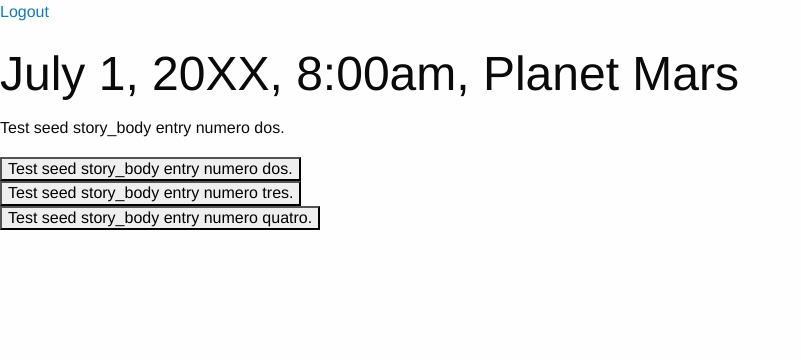
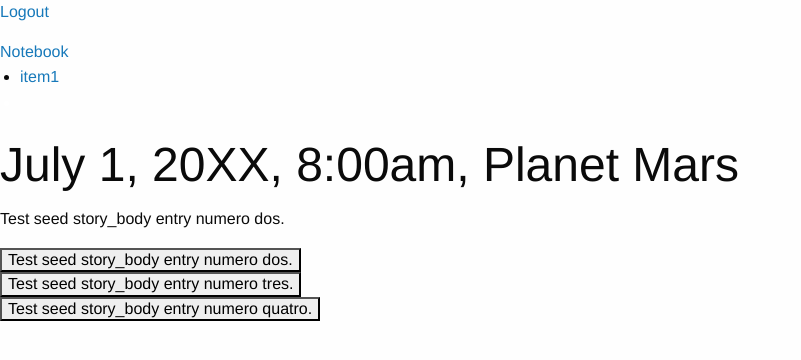
Before and after one commit to AndrewDESmith/PsychoAdventureRedux, a Rails app: page /scenes/1 in a window 1280 px wide. Shown: the top 360 px of the page, without its empty margins (0-801 px from the left). Run offline with Rails 7, Linux system fonts and the light colour scheme; the visitor is signed in with stand-in values (Sample User, id 1); data comes from the database, SQL or seed files in the repository; style sheets or scripts are compiled from the project's sources; parts of the project's set-up code (start-up, migrations or seed data) failed here and were passed over; some libraries are stand-ins or nearby versions.

Commit message:
Adding the Notebook on scenes show pages

```diff
--- a/app/controllers/scenes_controller.rb
+++ b/app/controllers/scenes_controller.rb
@@ -6,13 +6,7 @@
 
   def show
   	@scene = Scene.find(params[:id])
-
-    # @child_scenes = Scene.where(parent_scene_id: @scene[:id])
-
-    # @first_choice = @child_scenes[0]
-    # @second_choice = @child_scenes[1]
-    # @third_choice = @child_scenes[2]
-
+    @clue_scenes = current_user.scenes.where(:relevant_clue => true)
   end
 
   def new
--- a/app/models/user.rb
+++ b/app/models/user.rb
@@ -1,6 +1,7 @@
 class User < ActiveRecord::Base
   authenticates_with_sorcery!
   has_many :user_scenes
+  has_many :scenes, :through => :user_scenes
 
   validates :password, length: { minimum: 8 }
   validates :password, confirmation: true
--- a/app/views/scenes/show.html.erb
+++ b/app/views/scenes/show.html.erb
@@ -1,6 +1,26 @@
+
+<div class="off-canvas-wrap" data-offcanvas>
+  <div class="inner-wrap">
+
+    <a class="right-off-canvas-toggle" href="#" >Notebook</a>
+
+    <!-- Off Canvas Menu -->
+    <aside class="right-off-canvas-menu">
+        <!-- whatever you want goes here -->
+        <ul>
+          <li><a href="#">item1</a></li>
+          <li style="color:white"><% @clue_scenes.each do |clue_scene| %>
+      			<%= clue_scene.notebook_entry %>
+    		<% end %>
+    	</li>
+
+        </ul>
+    </aside>
+
+    <!-- main content goes here -->
+
     <h1><%= @scene.date %>, <%= @scene.time %>, <%= @scene.location %><br /></h1>
 	<p><%= @scene.story_body %></p>
-
 
 	<% @scene.child_scenes.each do |child| %>
 		<%= form_for UserScene.new do |f| %>
@@ -9,3 +29,9 @@
 		<% end %>
 
 	<% end %>
+
+  <!-- close the off-canvas menu -->
+  <a class="exit-off-canvas"></a>
+
+  </div>
+</div>
```
Also changed, not shown: app/views/home/home.html.erb (+0 -28 lines), db/seeds.rb (+6 -6 lines), 1 other file. Lines whose indentation alone changed are shown as unchanged.
